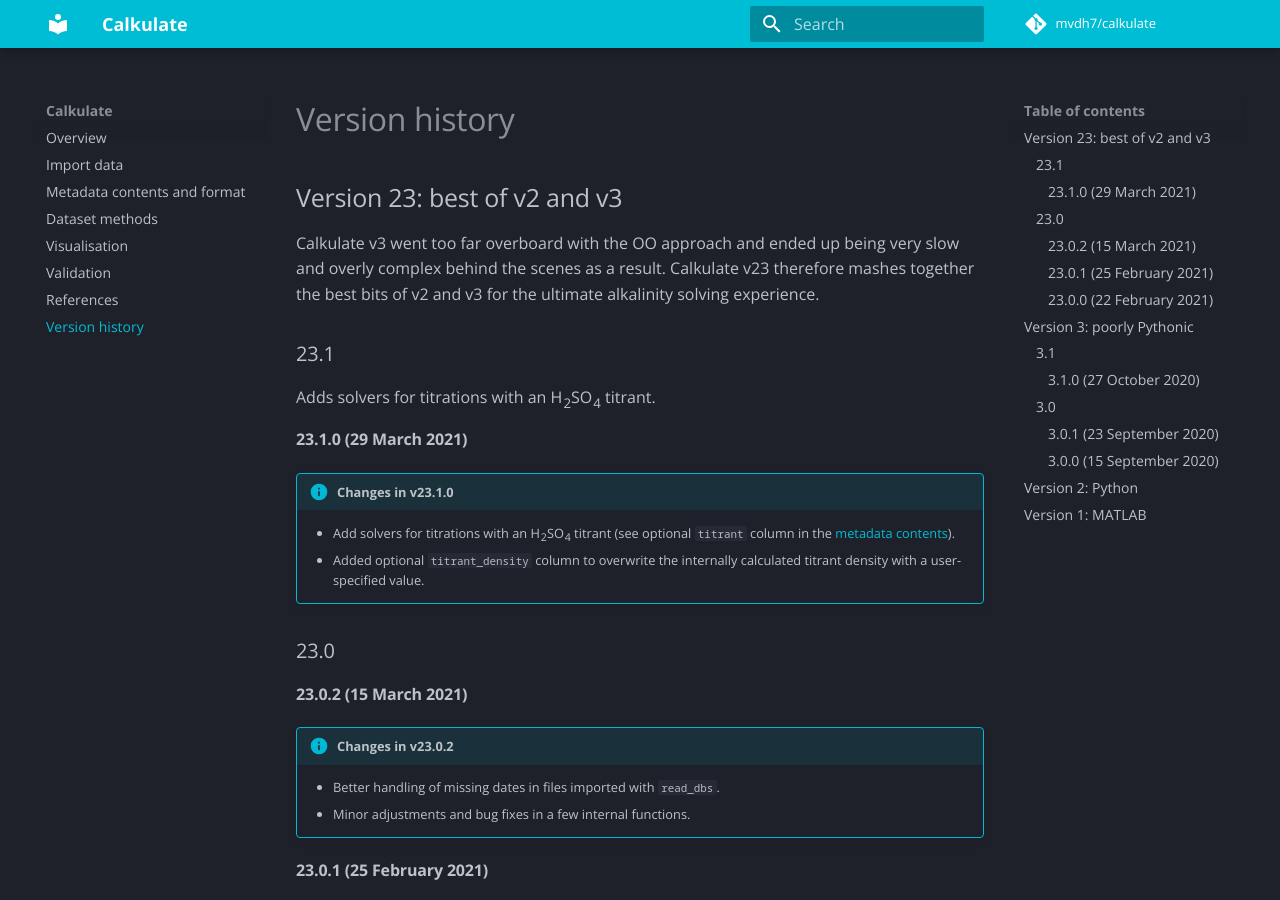
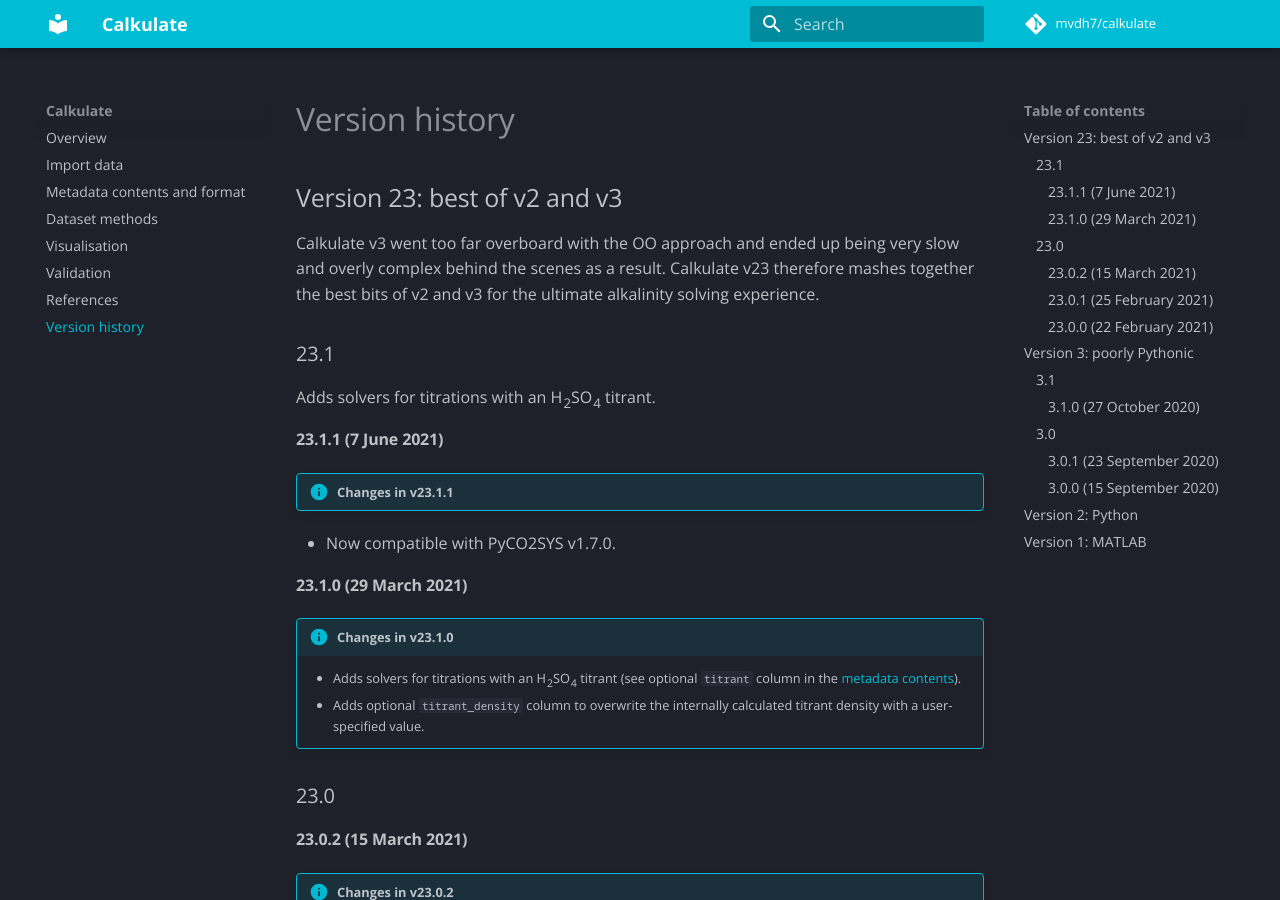
Before and after one commit to mvdh7/calkulate, an MkDocs documentation site: the page built from docs/versions.md, in a window 1280 px wide and 900 px high. Built offline with MkDocs 1.6.1 and Material for MkDocs 9.7.7, drawn with Linux system fonts in a browser that asks for light colours; comment, search, counter and statistics services are not loaded.

Commit message:
Update for PyCO2SYS v1.7 compatibility

```diff
--- a/docs/versions.md
+++ b/docs/versions.md
@@ -8,12 +8,18 @@ Calkulate v3 went too far overboard with the OO approach and ended up being very
 
 Adds solvers for titrations with an H<sub>2</sub>SO<sub>4</sub> titrant.
 
+#### 23.1.1 (7 June 2021)
+
+!!! info "Changes in v23.1.1"
+
+   * Now compatible with PyCO2SYS v1.7.0.
+
 #### 23.1.0 (29 March 2021)
 
 !!! info "Changes in v23.1.0"
 
-    * Add solvers for titrations with an H<sub>2</sub>SO<sub>4</sub> titrant (see optional `titrant` column in the [metadata contents](../metadata/#optional-columns)).
-    * Added optional `titrant_density` column to overwrite the internally calculated titrant density with a user-specified value.
+    * Adds solvers for titrations with an H<sub>2</sub>SO<sub>4</sub> titrant (see optional `titrant` column in the [metadata contents](../metadata/#optional-columns)).
+    * Adds optional `titrant_density` column to overwrite the internally calculated titrant density with a user-specified value.
 
 ### 23.0
 
--- a/requirements.txt
+++ b/requirements.txt
@@ -1,4 +1,4 @@
-PyCO2SYS == 1.6.0
+PyCO2SYS >= 1.6.0
 numpy >= 1.17
 pandas >= 1.2
 scipy >= 1.5
```
Also changed, not shown: .zenodo.json (added), 2 other files.
